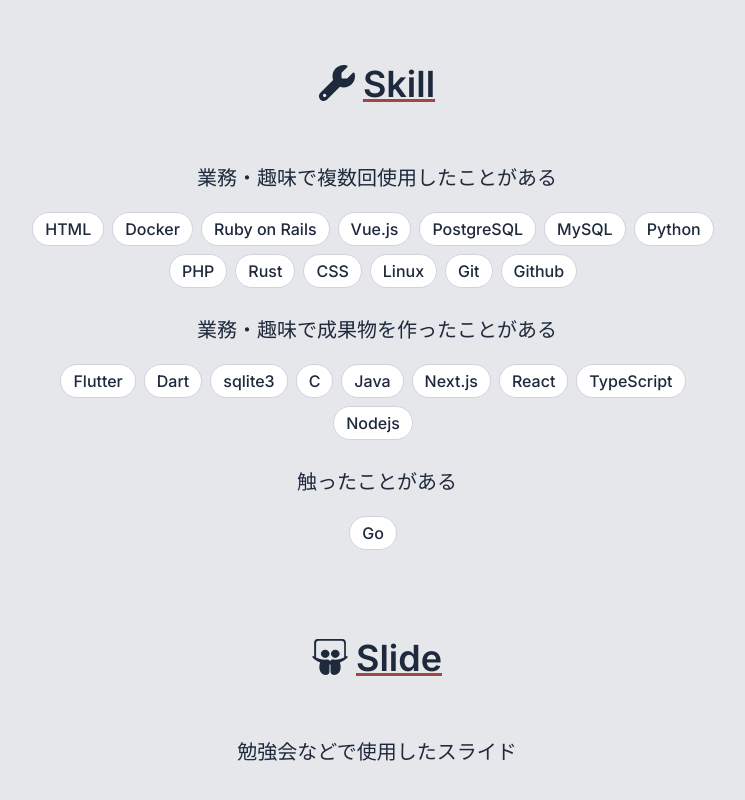
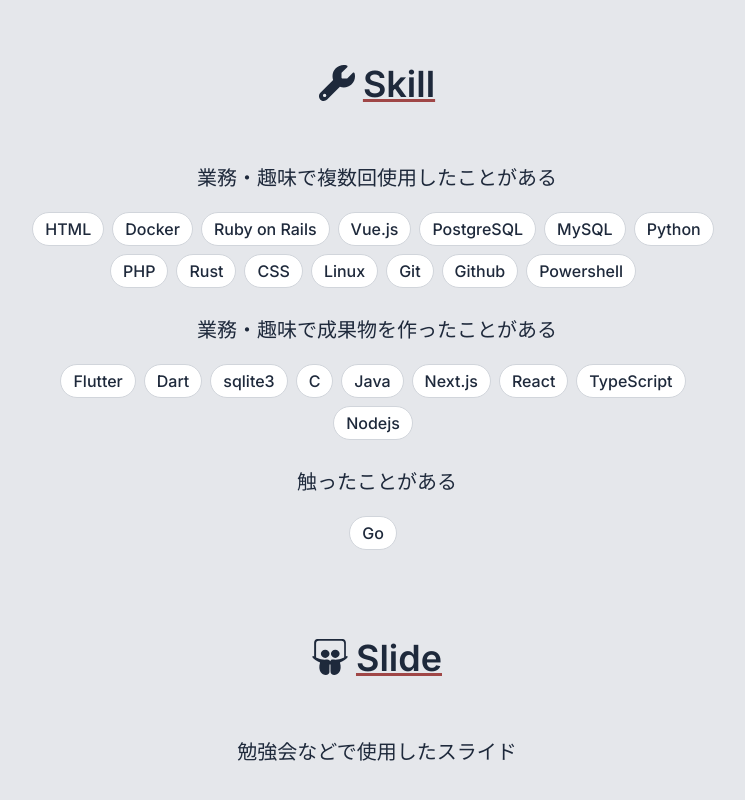
Before and after one commit to various3211workd/learn_portfolio, a Next.js app: page / in a window 1280 px wide. Shown: the part 2810-3610 px from the top of the page, without its empty margins (263-1008 px from the left). Built offline with nearby package versions, Linux system fonts and the light colour scheme; grey boxes are pictures that could not be loaded.

Commit message:
[Change] skilldata.jsにスキルを追加

```diff
--- a/src/components/skilldata.js
+++ b/src/components/skilldata.js
@@ -13,6 +13,7 @@ export const SkillData = {
     'Linux',
     'Git',
     'Github',
+    'Powershell',
   ],
   seccondSkillData: [
     'Flutter',
```
